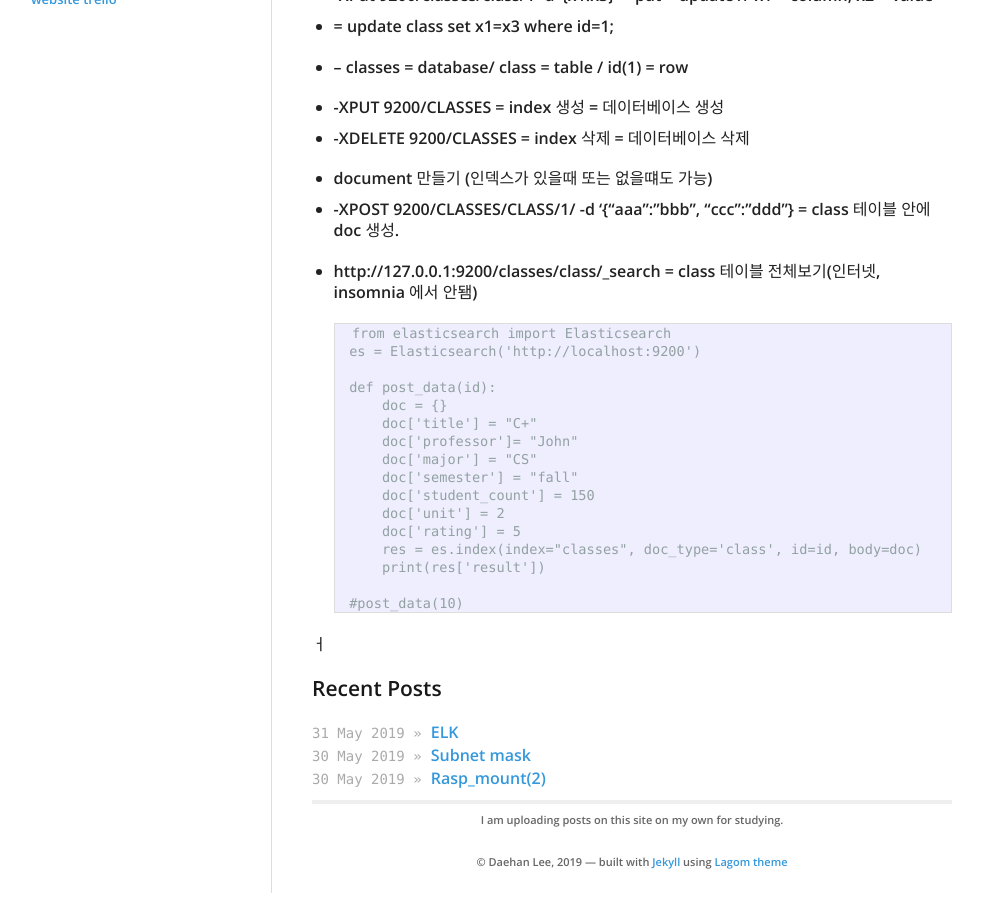
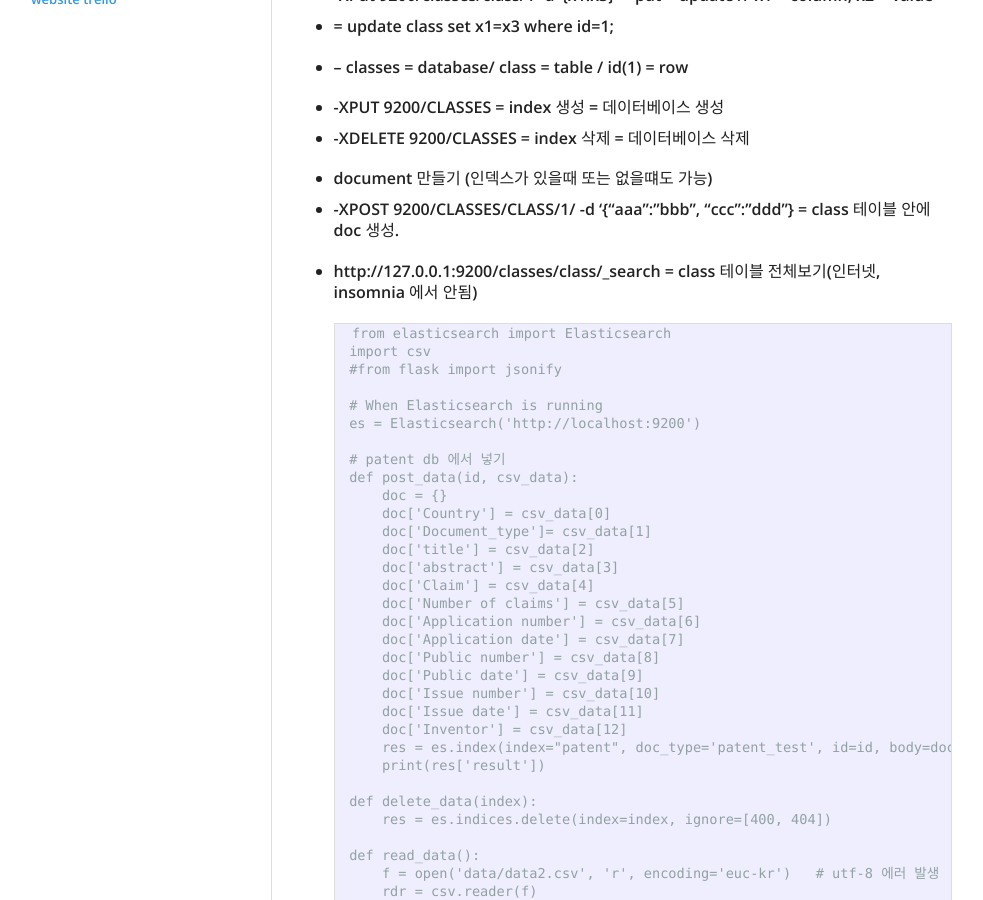
Before and after one commit to daehan0226/Study, a Jekyll site: the page built from _posts/2019-06-01-ELK-E.md, in a window 1280 px wide and 900 px high, scrolled down 336 px. Shown: the whole window, without its empty margins (139-1122 px from the left). Built offline with Jekyll 4.4.1, drawn with Linux system fonts in a browser that asks for light colours; some of the changed text lies outside the part shown.

Commit message:
Update 2019-06-01-ELK-E.md

```diff
--- a/_posts/2019-06-01-ELK-E.md
+++ b/_posts/2019-06-01-ELK-E.md
@@ -26,24 +26,81 @@ categories:
 * document 만들기 (인덱스가 있을때 또는 없을떄도 가능)
 * -XPOST 9200/CLASSES/CLASS/1/ -d '{"aaa":"bbb", "ccc":"ddd"}   = class 테이블 안에 doc 생성.
 
-* http://127.0.0.1:9200/classes/class/_search   = class 테이블 전체보기(인터넷, insomnia 에서 안됌)
+* http://127.0.0.1:9200/classes/class/_search   = class 테이블 전체보기(인터넷, insomnia 에서 안됨)
 
 
        from elasticsearch import Elasticsearch
+       import csv
+       #from flask import jsonify
+
+       # When Elasticsearch is running
        es = Elasticsearch('http://localhost:9200')
 
-       def post_data(id):
+       # patent db 에서 넣기
+       def post_data(id, csv_data):
            doc = {}
-           doc['title'] = "C+"
-           doc['professor']= "John"
-           doc['major'] = "CS"
-           doc['semester'] = "fall"
-           doc['student_count'] = 150
-           doc['unit'] = 2
-           doc['rating'] = 5
-           res = es.index(index="classes", doc_type='class', id=id, body=doc)
+           doc['Country'] = csv_data[0]
+           doc['Document_type']= csv_data[1]
+           doc['title'] = csv_data[2]
+           doc['abstract'] = csv_data[3]
+           doc['Claim'] = csv_data[4]
+           doc['Number of claims'] = csv_data[5]
+           doc['Application number'] = csv_data[6]
+           doc['Application date'] = csv_data[7]
+           doc['Public number'] = csv_data[8]
+           doc['Public date'] = csv_data[9]
+           doc['Issue number'] = csv_data[10]
+           doc['Issue date'] = csv_data[11]
+           doc['Inventor'] = csv_data[12]
+           res = es.index(index="patent", doc_type='patent_test', id=id, body=doc)
            print(res['result'])
 
-       #post_data(10)
+       def delete_data(index):
+           res = es.indices.delete(index=index, ignore=[400, 404])
 
-ㅓ
+       def read_data():
+           f = open('data/data2.csv', 'r', encoding='euc-kr')   # utf-8 에러 발생
+           rdr = csv.reader(f)
+           id = 1 # id 설정
+           for line in rdr:
+               if line[0] == "국가코드":   # 첫 행 무시하기
+                   pass
+               else:
+                   csv_data = line
+                   post_data(id, csv_data)
+                   id += 1
+           f.close()
+
+       def search_data(keyword):
+           body = {
+               "query": {
+                   "match": {
+                       "Country": keyword
+                   }
+               }
+           }
+           res = es.search(index="patent", body=body)  # doc_type="patent_test" 있으면 에러 뜸
+           print((res['hits']['hits']))
+
+       def search_multi_data(keyword1, keyword2):
+           body = {
+               "query": {
+                   "bool": {
+                       "should": [
+                           {"match": {"Country": keyword1}},
+                           {"match": {"Inventor": keyword2}}
+                           ]
+                       }
+                   }
+               }
+           res = es.search(index="patent", body=body)  # doc_type="patent_test" 있으면 에러 뜸
+           x = res['hits']['hits']
+           for i in range(len(x)):
+               print(x[i])
+           #print((res['hits']['hits']))
+
+       # size(출력되는 id의 갯수, 기본 size 는 10) 변경은 Insomina 에서 GET http://127.0.0.1:9200/patent/patent_test/_search
+       # {
+       #   "query": { "match_all": {} },
+       #   "size": 20
+       # }
```
